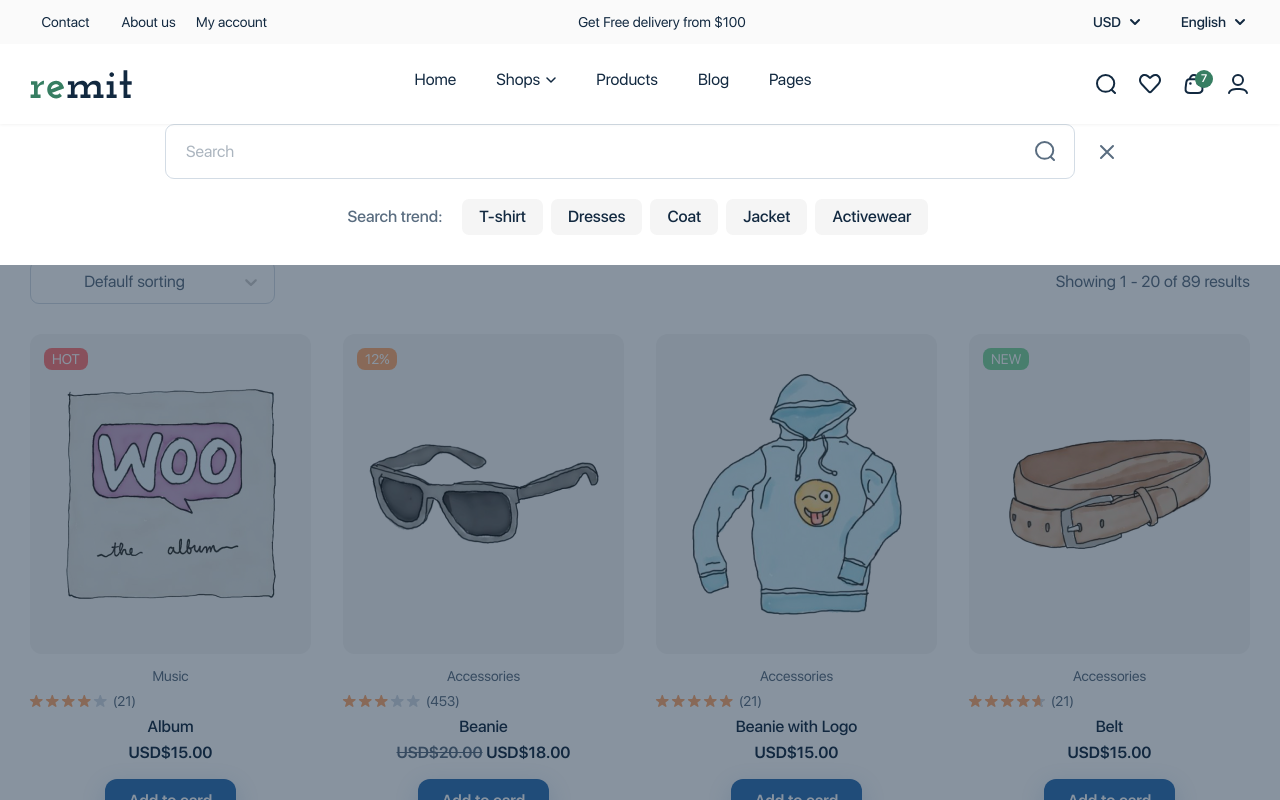
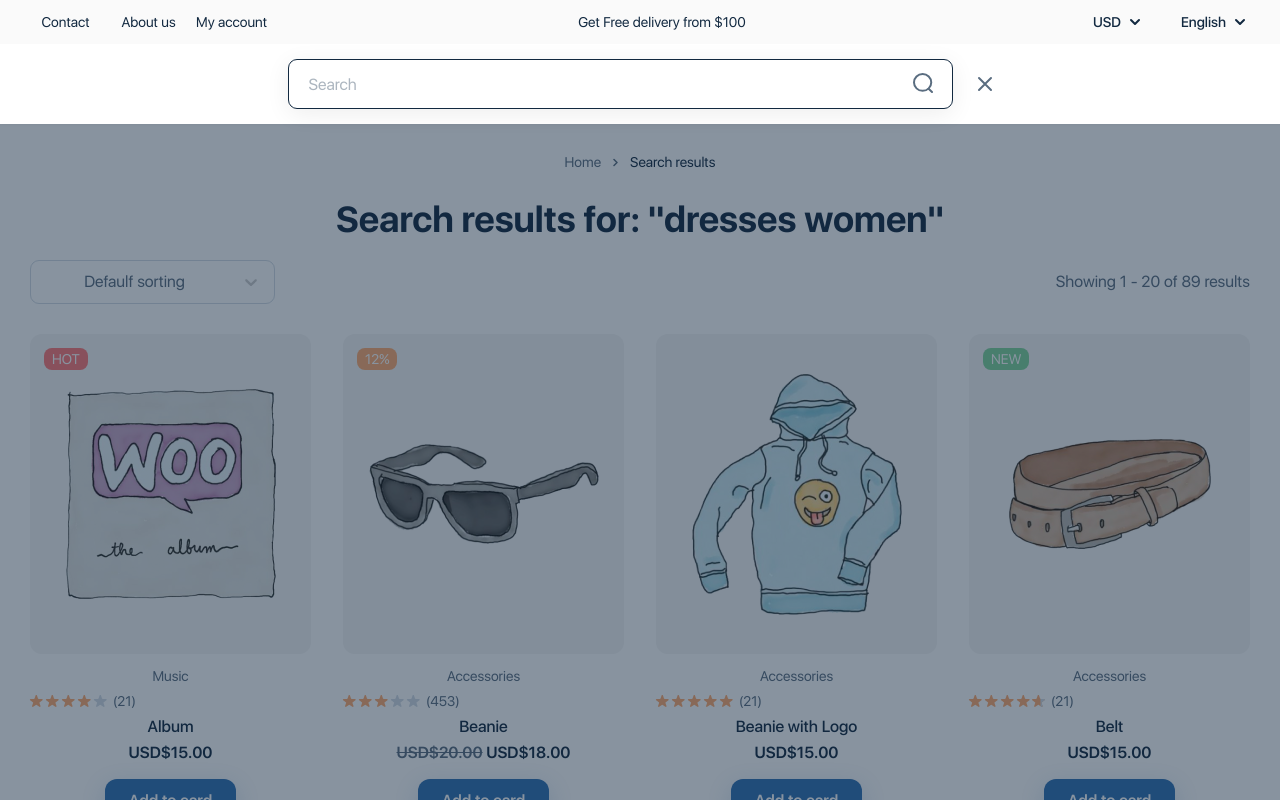
Before and after one commit to typhan05/yaycommerce-react, a React (Create React App) app: page /yaycommerce-react/search in a window 1280 px wide. Both pictures are taken after a click on the button 1105 px from the left and 84 px from the top of the page. Shown: the top 800 px of the page. Built offline with nearby package versions, Linux system fonts and the light colour scheme.

Commit message:
Fix search

```diff
--- a/src/components/Drawer/Cart/index.js
+++ b/src/components/Drawer/Cart/index.js
@@ -60,7 +60,7 @@ const products = [
 export default function DrawerCart({isShowing, hide}) {
   return (
     <Transition.Root show={isShowing} as={Fragment}>
-      <Dialog as="div" className="relative z-10" onClose={hide}>
+      <Dialog as="div" className="relative z-50" onClose={hide}>
         <Transition.Child
           as={Fragment}
           enter="ease-in-out duration-300"
--- a/src/components/Drawer/Search/index.js
+++ b/src/components/Drawer/Search/index.js
@@ -1,19 +1,20 @@
-import {Fragment, useState} from 'react'
+import {Fragment, useEffect, useState} from 'react'
 import {Dialog, Transition} from '@headlessui/react'
 import {XIcon} from '@heroicons/react/outline'
 import {useNavigate} from "react-router-dom";
 
 const trends = [
-  { id: 1, name: 'T-shirt' },
-  { id: 2, name: 'Dresses' },
-  { id: 3, name: 'Coat' },
-  { id: 4, name: 'Jacket' },
-  { id: 5, name: 'Activewear' },
+  {id: 1, name: 'T-shirt'},
+  {id: 2, name: 'Dresses'},
+  {id: 3, name: 'Coat'},
+  {id: 4, name: 'Jacket'},
+  {id: 5, name: 'Activewear'},
 ];
 
 export default function DrawerSearch({isSearchShowing, hide}) {
   const [name, setName] = useState('');
   const [itemActive, setItemActive] = useState(null);
+  const [countSearch, setCountSearch] = useState(false);
 
   const filter = (e) => {
     const keyword = e.target.value;
@@ -37,10 +38,17 @@ export default function DrawerSearch({isSearchShowing, hide}) {
     // 👇️ redirect to /search
     navigate('/yaycommerce-react/search');
   };
+  let counter = 0;
+
+  useEffect(() => {
+    if(isSearchShowing) {
+      counter++;
+    }
+  }, [isSearchShowing]);
 
   return (
     <Transition.Root show={isSearchShowing} as={Fragment}>
-      <Dialog as="div" className="relative z-10" onClose={hide}>
+      <Dialog as="div" className="relative z-50" onClose={hide}>
         <Transition.Child
           as={Fragment}
           enter="ease-out duration-300"
@@ -50,10 +58,10 @@ export default function DrawerSearch({isSearchShowing, hide}) {
           leaveFrom="opacity-100"
           leaveTo="opacity-0"
         >
-          <div className="fixed inset-0 mt-12 bg-black2 bg-opacity-50 transition-opacity"/>
+          <div className="fixed inset-0 md:mt-12 mt-[77px] bg-black2 bg-opacity-50 transition-opacity"/>
         </Transition.Child>
 
-        <div className="fixed inset-0 mt-[44px] overflow-hidden">
+        <div className="fixed inset-0 md:mt-[44px] mt-[77px] overflow-hidden">
           <div className="pointer-events-none absolute inset-0">
             <Transition.Child
               as={Fragment}
@@ -64,62 +72,8 @@ export default function DrawerSearch({isSearchShowing, hide}) {
               leaveFrom="translate-y-0"
               leaveTo="-translate-y-full"
             >
-              <Dialog.Panel className="pointer-events-auto relative w-screen bg-white py-[15px]">
-                <div className="max-w-[705px] mx-auto">
-                  <div className="flex items-center justify-between w-full">
-                    <div className="flex flex-1 flex-col">
-                      <div className="relative">
-                        <form onSubmit={handleSubmit}>
-                          <div
-                            className="flex items-center relative mx-auto w-full">
-                            <input
-                              className="pl-5 pr-12 py-3 w-full text-base text-black2 border border-gray-light9 bg-white rounded-[9px] h-[50px] placeholder:text-gray placeholder:opacity-50 focus:outline-none focus:border-black2 focus:shadow-[0_5px_25px_rgba(0,0,0,0.07)]"
-                              type="search"
-                              value={name}
-                              onChange={filter} name="search" placeholder="Search"/>
-                            <button type="submit" onClick={hide} className="absolute right-[4px] top-[14px] text-gray mr-4 hover:text-black2">
-                              <svg
-                                xmlns="http://www.w3.org/2000/svg"
-                                width="20"
-                                height="20"
-                                fill="none"
-                                viewBox="0 0 20 20"
-                              >
-                                <ellipse
-                                  cx="9.622"
-                                  cy="9.417"
-                                  stroke="currentColor"
-                                  strokeLinecap="round"
-                                  strokeLinejoin="round"
-                                  strokeWidth="2"
-                                  rx="8.622"
-                                  ry="8.417"
-                                ></ellipse>
-                                <path
-                                  stroke="currentColor"
-                                  strokeLinecap="round"
-                                  strokeLinejoin="round"
-                                  strokeWidth="2"
-                                  d="M15.62 15.709L19 19"
-                                ></path>
-                              </svg>
-                            </button>
-                          </div>
-                        </form>
-                      </div>
-                    </div>
-                    <div className="flex flex-shrink-0 w-10">
-                      <button
-                        type="button"
-                        className="ml-5 rounded-md text-gray hover:text-black2 focus:outline-none focus:ring-2 focus:ring-white"
-                        onClick={hide}
-                      >
-                        <span className="sr-only">Close panel</span>
-                        <XIcon className="h-6 w-6" aria-hidden="true"/>
-                      </button>
-                    </div>
-                  </div>
-                </div>
+              <Dialog.Panel className="pointer-events-auto relative w-screen bg-white md:px-0 px-5 py-[15px]">
+                {countSearch ? (
                     <div className="max-w-[950px] mx-auto py-[15px]">
                       <div className="flex items-center justify-between w-full">
                         <div className="flex flex-1 flex-col">
@@ -132,7 +86,8 @@ export default function DrawerSearch({isSearchShowing, hide}) {
                                   type="search"
                                   value={name}
                                   onChange={filter} name="search" placeholder="Search"/>
-                            <button type="submit" onClick={hide} className="absolute right-[4px] top-[17px] text-gray mr-4 hover:text-black2">
+                                <button type="submit" onClick={hide}
+                                        className="absolute right-[4px] top-[17px] text-gray mr-4 hover:text-black2">
                                   <svg
                                     xmlns="http://www.w3.org/2000/svg"
                                     width="20"
@@ -178,11 +133,71 @@ export default function DrawerSearch({isSearchShowing, hide}) {
                         <p className="mr-4 text-gray font-medium">Search trend:</p>
                         <div>
                           {trends.map((user) => (
-                      <button key={user.id} className={`px-4 py-[5px] font-medium border border-solid border-transparent rounded-[7px] duration-300 hover:bg-white hover:border-black hover:shadow-[0_5px_15px_rgba(0,0,0,0.07)] mx-1 ${itemActive === user.id ? `bg-white border-black shadow-[0_5px_15px_rgba(0,0,0,0.07)]` : `bg-gray-light5`}`}>{user.name}</button>
+                            <button key={user.id}
+                                    className={`px-4 py-[5px] font-medium border border-solid border-transparent rounded-[7px] duration-300 hover:bg-white hover:border-black hover:shadow-[0_5px_15px_rgba(0,0,0,0.07)] mx-1 ${itemActive === user.id ? `bg-white border-black shadow-[0_5px_15px_rgba(0,0,0,0.07)]` : `bg-gray-light5`}`}>{user.name}</button>
                           ))}
                         </div>
                       </div>
                     </div>
+                  ) :
+                  (
+                    <div className="max-w-[705px] mx-auto">
+                      <div className="flex items-center justify-between w-full">
+                        <div className="flex flex-1 flex-col">
+                          <div className="relative">
+                            <form onSubmit={handleSubmit}>
+                              <div
+                                className="flex items-center relative mx-auto w-full">
+                                <input
+                                  className="pl-5 pr-12 py-3 w-full text-base text-black2 border border-gray-light9 bg-white rounded-[9px] h-[50px] placeholder:text-gray placeholder:opacity-50 focus:outline-none focus:border-black2 focus:shadow-[0_5px_25px_rgba(0,0,0,0.07)]"
+                                  type="search"
+                                  value={name}
+                                  onChange={filter} name="search" placeholder="Search"/>
+                                <button type="submit" onClick={hide}
+                                        className="absolute right-[4px] top-[14px] text-gray mr-4 hover:text-black2">
+                                  <svg
+                                    xmlns="http://www.w3.org/2000/svg"
+                                    width="20"
+                                    height="20"
+                                    fill="none"
+                                    viewBox="0 0 20 20"
+                                  >
+                                    <ellipse
+                                      cx="9.622"
+                                      cy="9.417"
+                                      stroke="currentColor"
+                                      strokeLinecap="round"
+                                      strokeLinejoin="round"
+                                      strokeWidth="2"
+                                      rx="8.622"
+                                      ry="8.417"
+                                    ></ellipse>
+                                    <path
+                                      stroke="currentColor"
+                                      strokeLinecap="round"
+                                      strokeLinejoin="round"
+                                      strokeWidth="2"
+                                      d="M15.62 15.709L19 19"
+                                    ></path>
+                                  </svg>
+                                </button>
+                              </div>
+                            </form>
+                          </div>
+                        </div>
+                        <div className="flex flex-shrink-0 w-10">
+                          <button
+                            type="button"
+                            className="ml-5 rounded-md text-gray hover:text-black2 focus:outline-none focus:ring-2 focus:ring-white"
+                            onClick={hide}
+                          >
+                            <span className="sr-only">Close panel</span>
+                            <XIcon className="h-6 w-6" aria-hidden="true"/>
+                          </button>
+                        </div>
+                      </div>
+                    </div>
+                  )}
               </Dialog.Panel>
             </Transition.Child>
           </div>
--- a/src/parts/Header/index.js
+++ b/src/parts/Header/index.js
@@ -20,7 +20,7 @@ export default function Header(props) {
   const {openMenu, openHandler, scrollDirection} = useHeader();
 
   return (
-    <header className={`sticky ${ scrollDirection === "down" ? "-top-full" : "top-0"} z-50 translate-z-0 text-black2 bg-white shadow-[0_1px_3px_rgba(0,0,0,0.05)] transition-all duration-500 ease-in-out`}>
+    <header className={`sticky ${ scrollDirection === "down" ? "-top-full" : "md:-top-11 top-0"} z-40 left-0 w-full translate-z-0 text-black2 bg-white shadow-[0_1px_3px_rgba(0,0,0,0.05)] transition-all duration-500 ease-in-out`}>
       <div className="bg-gray-light4 py-3 text-sm md:block hidden">
         <div className="container mx-auto flex flex-wrap justify-between items-center">
           <ul className="grid gap-x-3 grid-cols-3">
```
Lines whose indentation alone changed are shown as unchanged.
